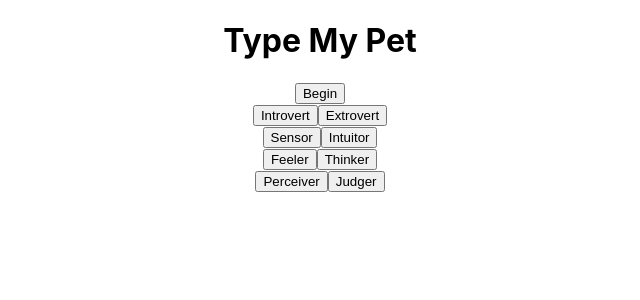
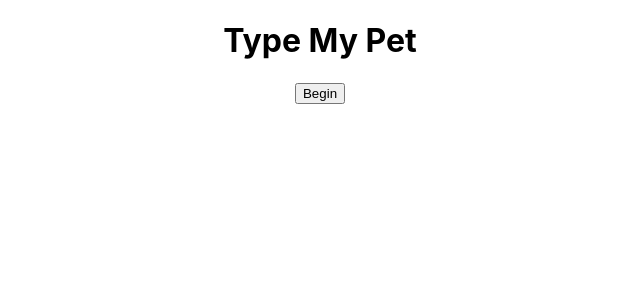
Before and after one commit to hayleyw7/type-my-pet, a React (Create React App) app: page / in a window 1280 px wide. Shown: the top 300 px of the page, without its empty margins (320-960 px from the left). Built offline with nearby package versions, Linux system fonts and the light colour scheme.

Commit message:
Add conditionals to App render

```diff
--- a/src/components/App/App.js
+++ b/src/components/App/App.js
@@ -12,6 +12,7 @@ export class App extends Component {
   constructor(props) {
     super(props);
     this.state = {
+      status: '',
       typeArray: [],
       typeString: ''
     }
@@ -19,31 +20,48 @@ export class App extends Component {
 
   setLetter = (letter) => {
     this.setState({ letter1: this.state.typeArray.push(letter) });
+    this.setState({ status: 'in progress' });
 
-    const typeToPrint = this.state.typeArray.join('')
-
-    if (this.state.typeArray.length < 4) {
-      alert(typeToPrint)
-
-    } else {
+    if (this.state.typeArray.length === 4) {
+      const typeToPrint = this.state.typeArray.join('')
       this.setState({ typeString: typeToPrint });
     }
   }
 
   begin = () => {
-
+    this.setState({ status: 'start' });
   }
 
   render() {
     return (
       <div className="App">
+
         <h1>Type My Pet</h1>
-        <Begin />
-        <Letter1 setLetter={this.setLetter} />
-        <Letter2 setLetter={this.setLetter} />
-        <Letter3 setLetter={this.setLetter} />
-        <Letter4 setLetter={this.setLetter} />
-        <Result result={this.state.typeString} />
+
+        {!this.state.status
+          && <Begin begin={this.begin} />
+        }
+
+        {this.state.status === 'start'
+          && <Letter1 setLetter={this.setLetter} />
+        }
+
+        {this.state.typeArray.length === 1
+          && <Letter2 setLetter={this.setLetter} />
+        }
+
+        {this.state.typeArray.length === 2
+          && <Letter3 setLetter={this.setLetter} />
+        }
+
+        {this.state.typeArray.length === 3
+          && <Letter4 setLetter={this.setLetter} />
+        }
+
+        {this.state.typeArray.length === 4
+          && <Result result={this.state.typeString} />
+        }
+
       </div>
     );
   }
--- a/src/components/Begin/Begin.js
+++ b/src/components/Begin/Begin.js
@@ -10,7 +10,7 @@ class Begin extends Component {
     return (
       <button
         className='begin-btn'
-        onClick={e => this.props.showQuestion('begin')}
+        onClick={e => this.props.begin()}
       >
         Begin
       </button>
```
